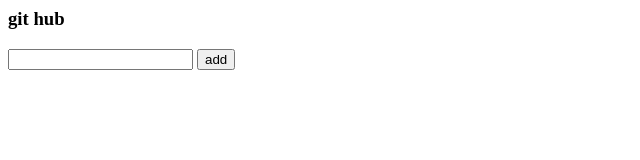
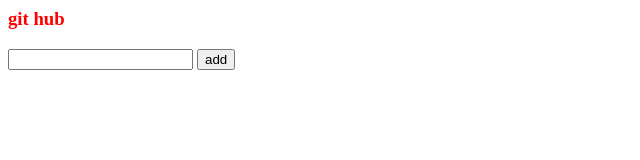
Before and after one commit to lokeshgupta2/intregating-with-git-hub, a plain HTML site: page index.html in a window 1280 px wide. Shown: the full height of the page, 0-640 px from the left. Drawn offline with Linux system fonts and the light colour scheme.

Commit message:
change color

```diff
--- a/index.html
+++ b/index.html
@@ -7,7 +7,7 @@
   <title>Document</title>
 </head>
 <body>
-  <h3 bg-color="red">git hub</h3 >
+  <h3 style="color:red";>git hub</h3 >
   <form id="my form">
     <input id="my input" type="text">
     <button>add</button>
```
